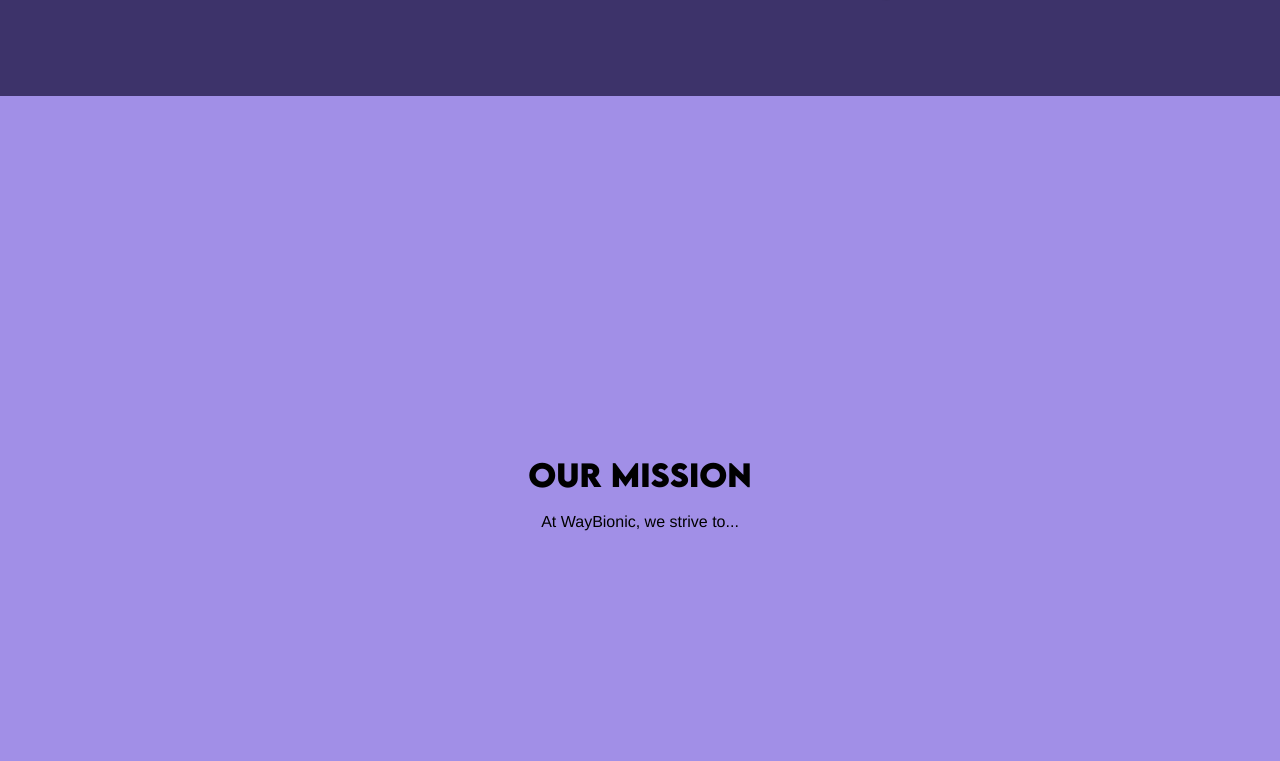
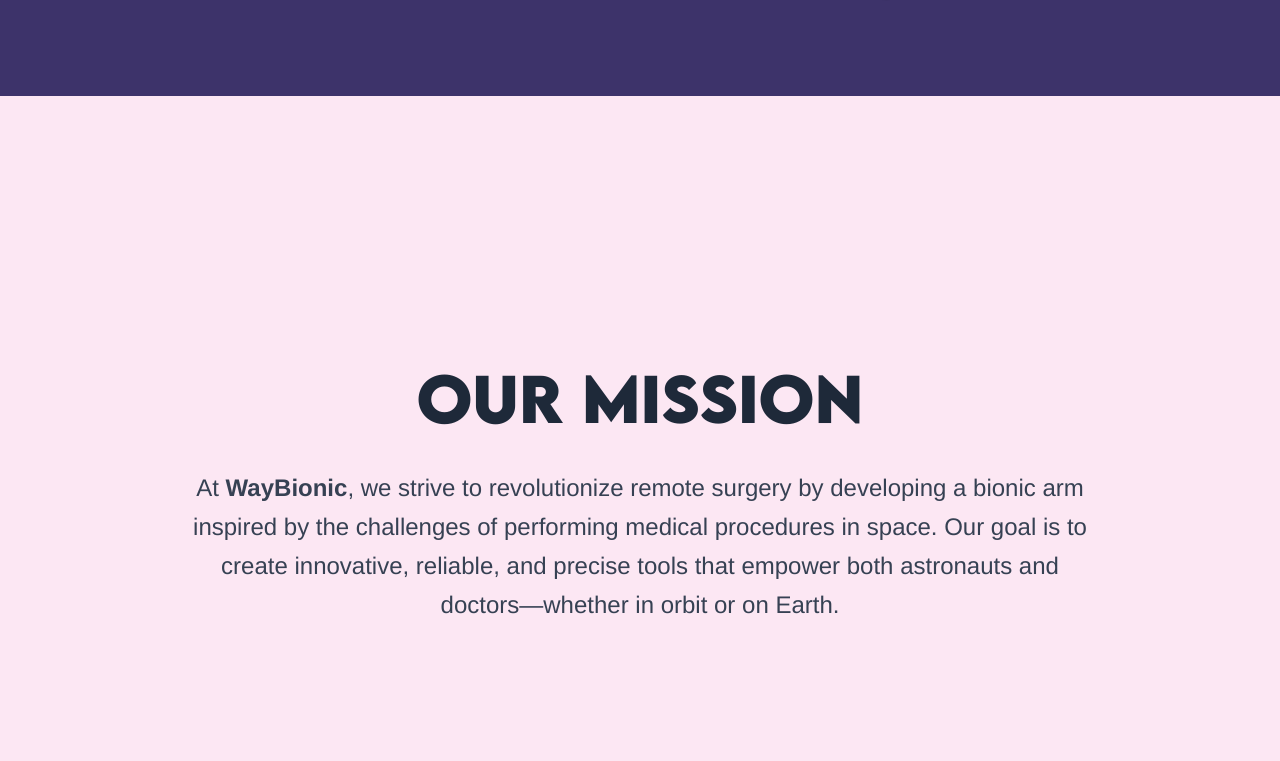
Before and after one commit to Waybionic/temp-website, a Next.js app in the folder waybionic/: page / in a window 1280 px wide. Shown: the part 799-1560 px from the top of the page. Built offline with nearby package versions, Linux system fonts and the light colour scheme.

Commit message:
Temporary mission page

```diff
--- a/waybionic/src/app/components/Mission.tsx
+++ b/waybionic/src/app/components/Mission.tsx
@@ -3,14 +3,21 @@ import React from "react";
 export default function Mission() {
   return (
     <section
-      className="w-full flex flex-col items-center justify-center p-8"
-      style={{ backgroundColor: "var(--color-light-purple)" }}
+      className="w-full min-h-screen flex flex-col items-center px-6 py-24 bg-pink-100"
       id="mission"
     >
-      <h2 className="text-3xl mb-4">Our Mission</h2>
-      <p className="max-w-xl text-center leading-relaxed">
-        At WayBionic, we strive to...
-      </p>
+      <div className="max-w-4xl w-full text-center">
+        <h2 className="text-6xl font-extrabold text-gray-800 mb-10">
+          Our Mission
+        </h2>
+        <p className="text-2xl text-gray-700 leading-relaxed">
+          At <strong>WayBionic</strong>, we strive to revolutionize remote
+          surgery by developing a bionic arm inspired by the challenges of
+          performing medical procedures in space. Our goal is to create
+          innovative, reliable, and precise tools that empower both astronauts
+          and doctors—whether in orbit or on Earth.
+        </p>
+      </div>
     </section>
   );
 }
```
